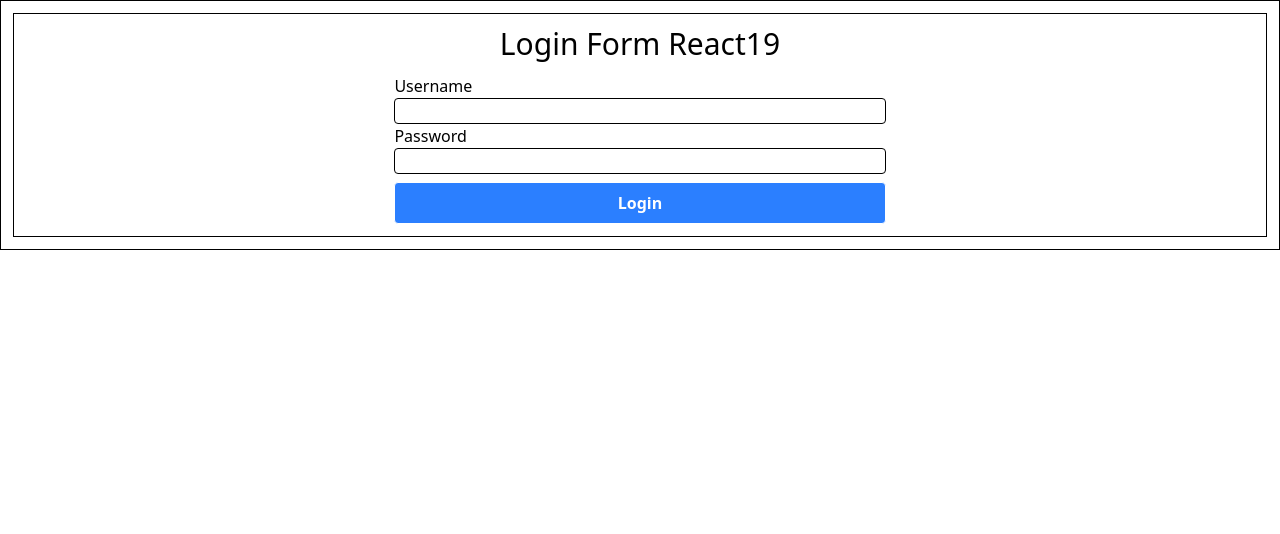
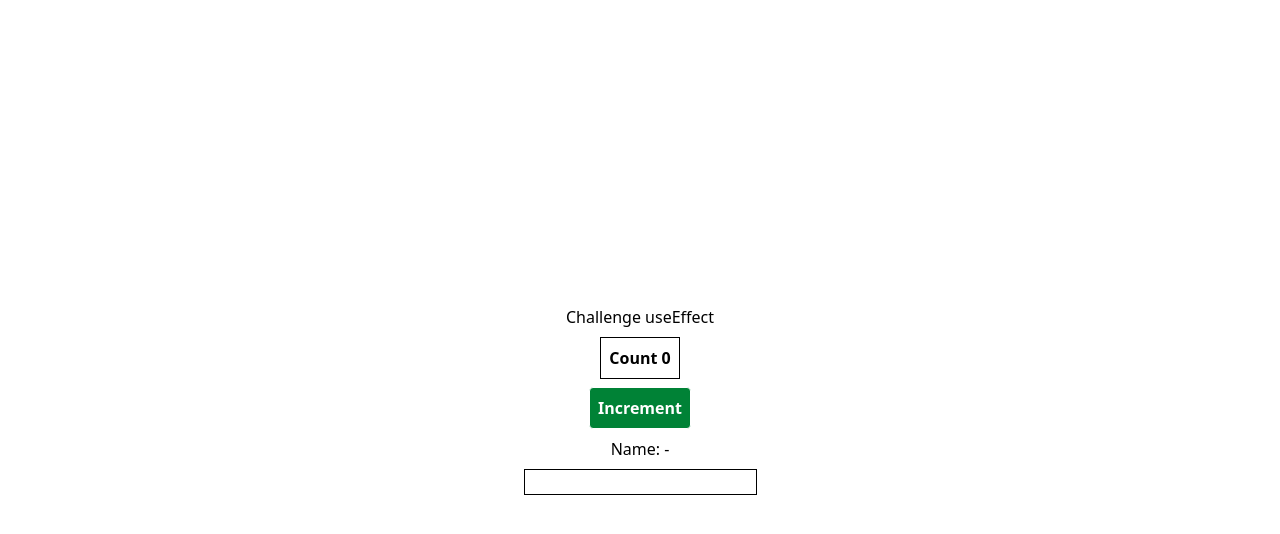
Before and after one commit to cyberadityacode/reactjs, a React (Vite) app in the folder 36 All Hooks in one Project/: page / in a window 1280 px wide. Shown: the top 534 px of the page. Built offline with nearby package versions, Linux system fonts and the light colour scheme.

Commit message:
added ChallengeUseEffect.jsx

```diff
--- /dev/null
+++ b/36 All Hooks in one Project/components/hooks/useEffect/ChallengeUseEffect.jsx
@@ -0,0 +1,42 @@
+import React, { useEffect, useState } from "react";
+
+export default function ChallengeUseEffect() {
+  const [countName, setCountName] = useState({
+    count: 0,
+    textName: "",
+  });
+
+  const handleButtonIncrement = () => {
+    setCountName((prev) => ({ ...prev, count: prev.count + 1 }));
+  };
+
+  const handleInputChange = (e) => {
+    const { name, value } = e.target;
+    setCountName((prev) => ({ ...prev, [name]: value }));
+  };
+  useEffect(() => {
+    document.title = "Count: " + countName.count;
+  }, [countName.count]);
+
+  useEffect(() => {
+    console.log("Name: ", countName.textName);
+  }, [countName.textName]);
+
+  return (
+    <div className="">
+      <div className="parent-div">
+        <h1>Challenge useEffect</h1>
+        <h1 className="counter">Count {countName.count}</h1>
+        <button onClick={handleButtonIncrement}>Increment</button>
+        <h1 className="input-display">Name: - {countName.textName} </h1>
+        <input
+          name="textName"
+          value={countName.textName}
+          onChange={handleInputChange}
+          className="input-text"
+          type="text"
+        />
+      </div>
+    </div>
+  );
+}
--- /dev/null
+++ b/36 All Hooks in one Project/src/css/challengeUseEffect.css
@@ -0,0 +1,23 @@
+@import "tailwindcss";
+
+@layer components{
+    .parent-div{
+        @apply  flex flex-col items-center h-screen justify-center;
+    }
+    h1{
+        @apply text-center;
+    }
+    .counter{
+        @apply border p-2 mt-2 font-semibold;
+    }
+
+    button{
+        @apply p-2  border mt-2 active:scale-105 rounded bg-green-700 font-semibold text-white;
+    }
+    .input-text{
+        @apply border mt-2;
+    }
+    .input-display{
+        @apply mt-2;
+    }
+}
--- a/36 All Hooks in one Project/src/main.jsx
+++ b/36 All Hooks in one Project/src/main.jsx
@@ -3,17 +3,20 @@ import { createRoot } from 'react-dom/client'
 // import './index.css'
 
 // import '../src/css/hooks.css'
-import '../src/css/RegistrationReact.css'
+// import '../src/css/RegistrationReact.css'
+import '../src/css/challengeUseEffect.css'
 // import App from './App.jsx'
 import ChallengeUseState from '../components/hooks/useState/ChallengeUseState.jsx'
 import RegistrationReact from '../components/hooks/useState/RegistrationReact.jsx'
 import LoginReact from '../components/hooks/useState/LoginReact.jsx'
+import ChallengeUseEffect from '../components/hooks/useEffect/ChallengeUseEffect.jsx'
 
 createRoot(document.getElementById('root')).render(
   <StrictMode>
     {/* <App /> */}
     {/* <ChallengeUseState /> */}
     {/* <RegistrationReact /> */}
-    <LoginReact />
+    {/* <LoginReact /> */}
+    <ChallengeUseEffect />
   </StrictMode>
 )
```
